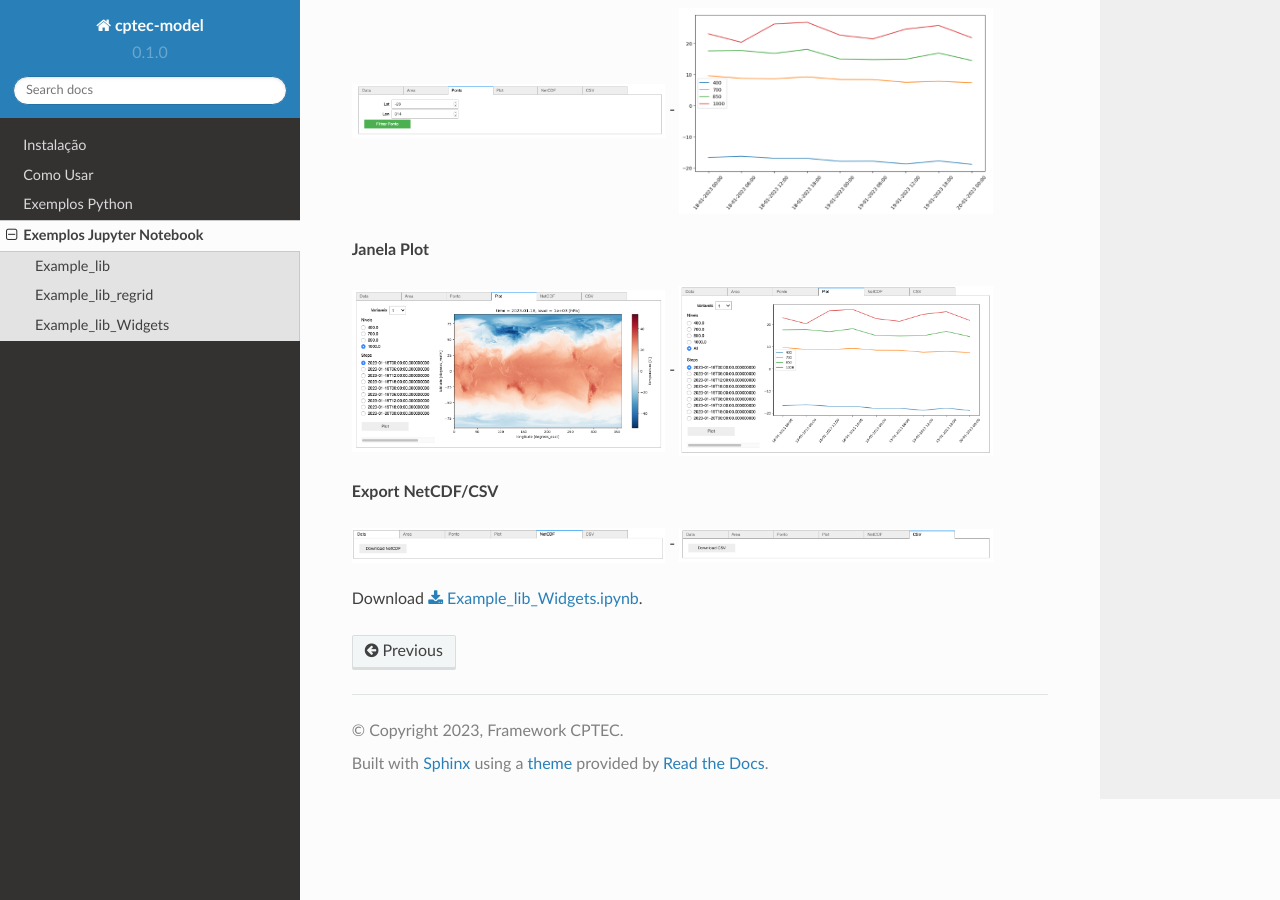
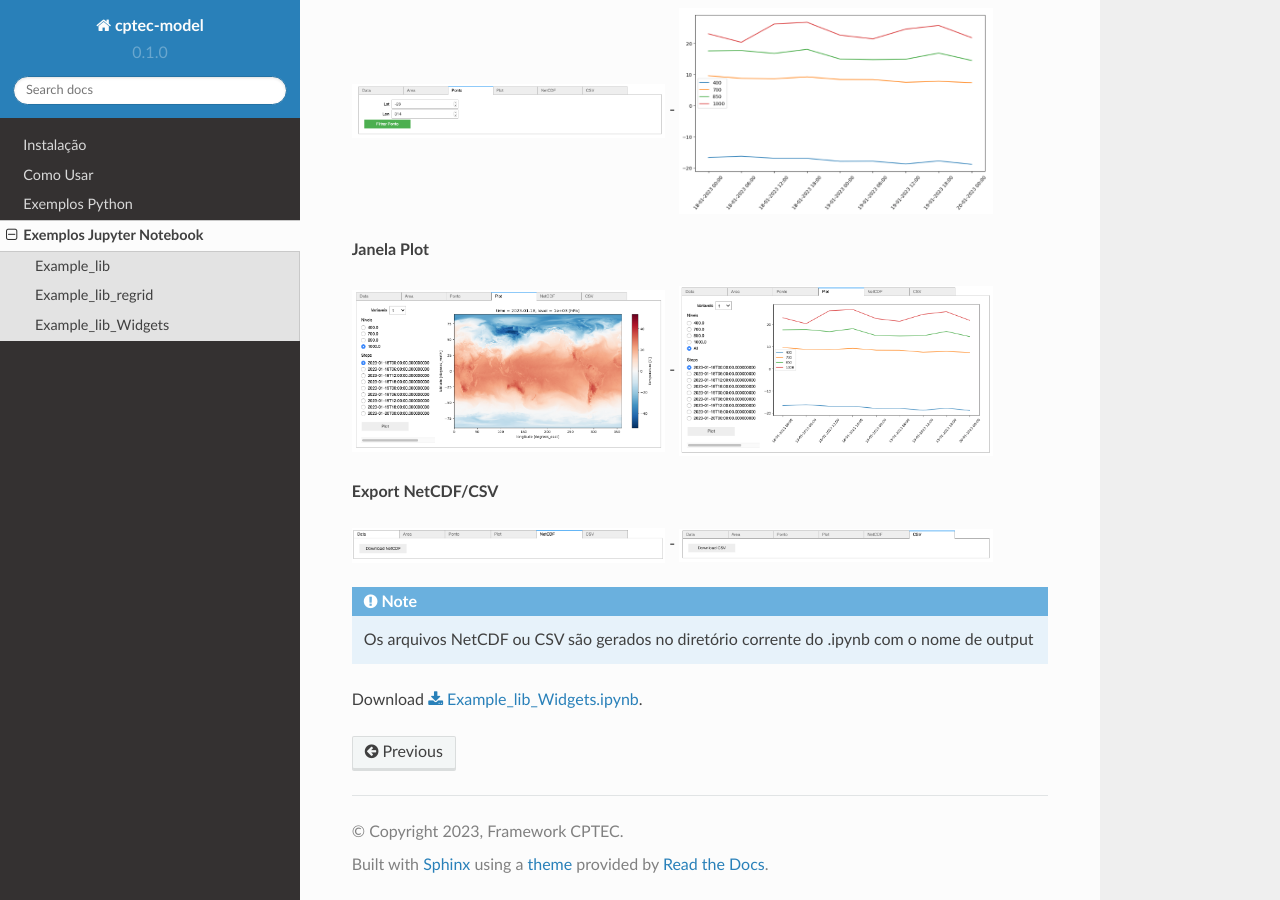
Before and after one commit to framework-CPTEC/tutorial, a Sphinx documentation site: the page built from docs/source/exampleNotebook.rst, in a window 1280 px wide and 900 px high, scrolled down 2130 px. Built offline with Sphinx 7.4.7 and the Read the Docs theme 2.0.0, drawn with Linux system fonts in a browser that asks for light colours; pages that are not in the unit, such as notebooks, are missing from menus.

Commit message:
Update exampleNotebook.rst

```diff
--- a/docs/source/exampleNotebook.rst
+++ b/docs/source/exampleNotebook.rst
@@ -114,4 +114,8 @@ Utilizando Widgets para o desenvolvimento de uma Interface para:
 .. |pic38| image:: _static/ex_3_8.png
    :width: 45%
 
+.. note::
+
+  Os arquivos NetCDF ou CSV são gerados no diretório corrente do .ipynb com o nome de output
+
 Download :download:`Example_lib_Widgets.ipynb <examples/Example_lib_Widgets.ipynb>`.
```
